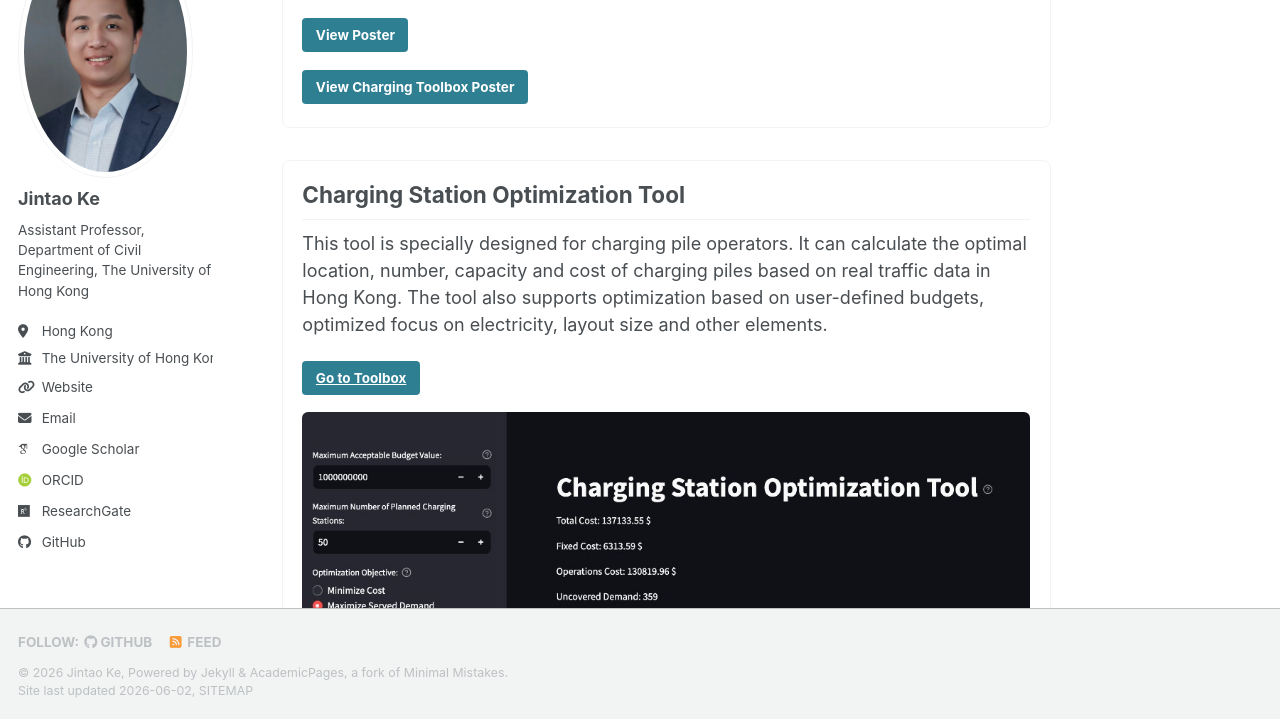
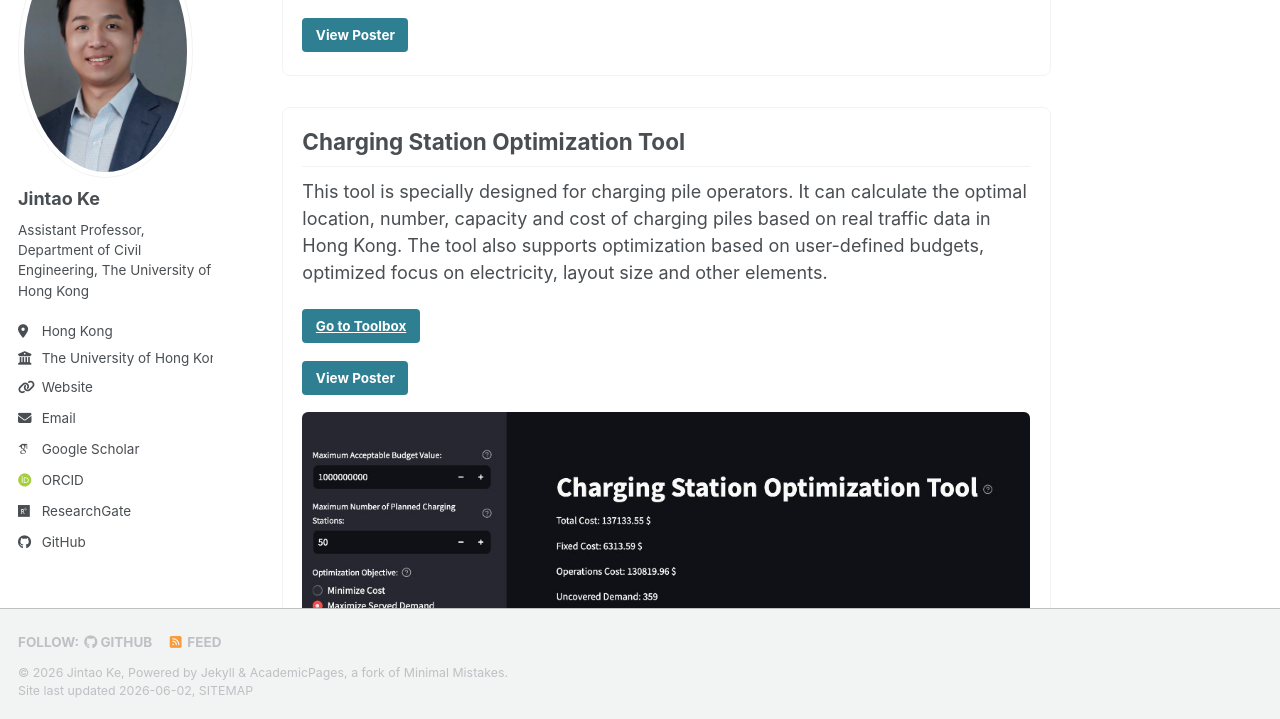
Before and after one commit to hku-kejintao/hku-kejintao.github.io, a Jekyll site: the page built from _pages/applications.md, in a window 1280 px wide and 900 px high, scrolled down 2411 px, cut to the strip 181-900 px from the top of the window. Built offline with Jekyll 4.4.1, drawn with Linux system fonts in a browser that asks for light colours; some web fonts are replaced; a script that is not in the unit is left out.

Commit message:
Move charging toolbox poster to correct application
Co-authored-by: Cursor <cursoragent@cursor.com>

```diff
--- a/_pages/applications.md
+++ b/_pages/applications.md
@@ -101,10 +101,6 @@ This page highlights software demonstrations and applications developed by our t
     <summary class="btn btn--primary">View Poster</summary>
     <img src="/images/charge-express-poster.png" alt="Charge Express poster">
   </details>
-  <details>
-    <summary class="btn btn--primary">View Charging Toolbox Poster</summary>
-    <img src="/images/charging-toolbox-poster.png" alt="Charging Toolbox poster">
-  </details>
 </div>
 
 <div class="application-card" id="charging-station-optimization-tool">
@@ -113,5 +109,9 @@ This page highlights software demonstrations and applications developed by our t
   <div class="application-actions">
     <a class="btn btn--primary" href="https://chargingonlinetool-9bbf69ab2832.herokuapp.com">Go to Toolbox</a>
   </div>
+  <details>
+    <summary class="btn btn--primary">View Poster</summary>
+    <img src="/images/charging-toolbox-poster.png" alt="Charging Station Optimization Tool poster">
+  </details>
   <img src="/images/charging-station-optimization-tool.png" alt="Charging Station Optimization Tool screenshot">
 </div>
```
Also changed, not shown: _pages/team.md (+1 -1 lines).
